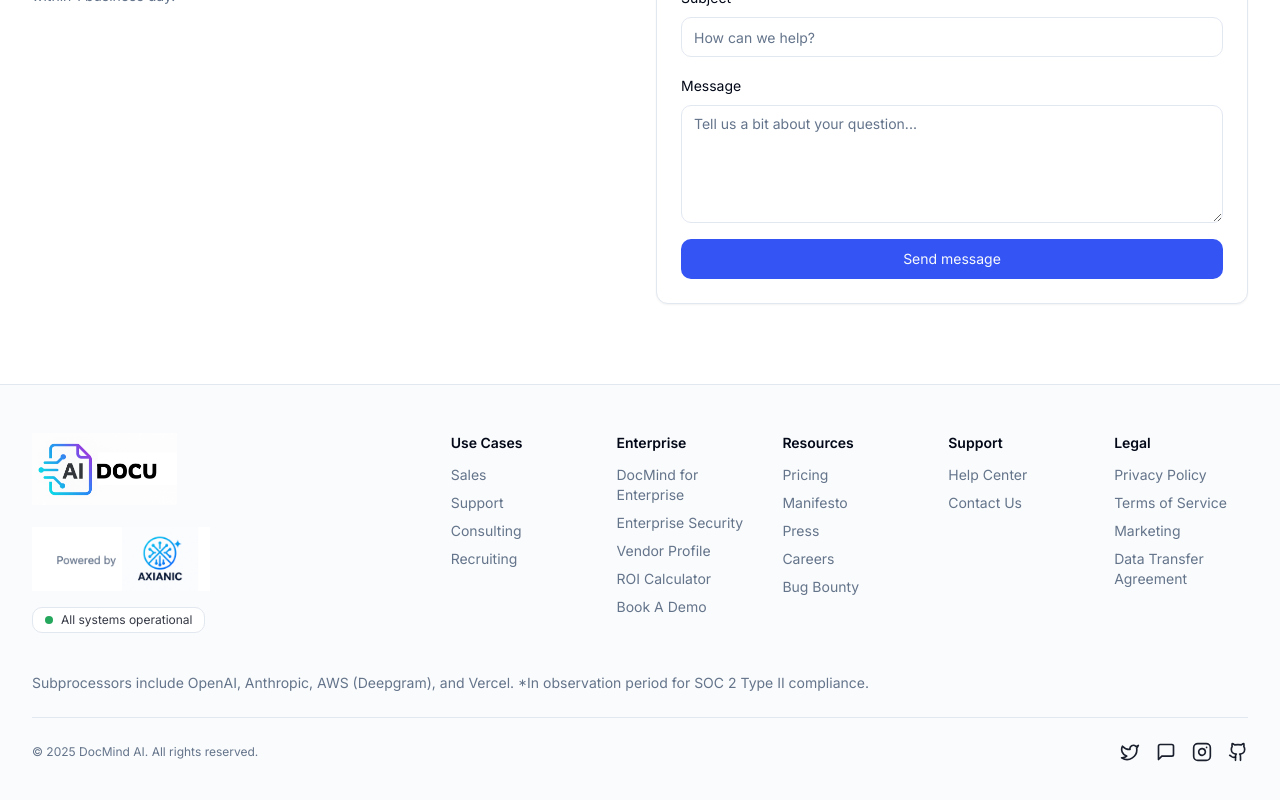
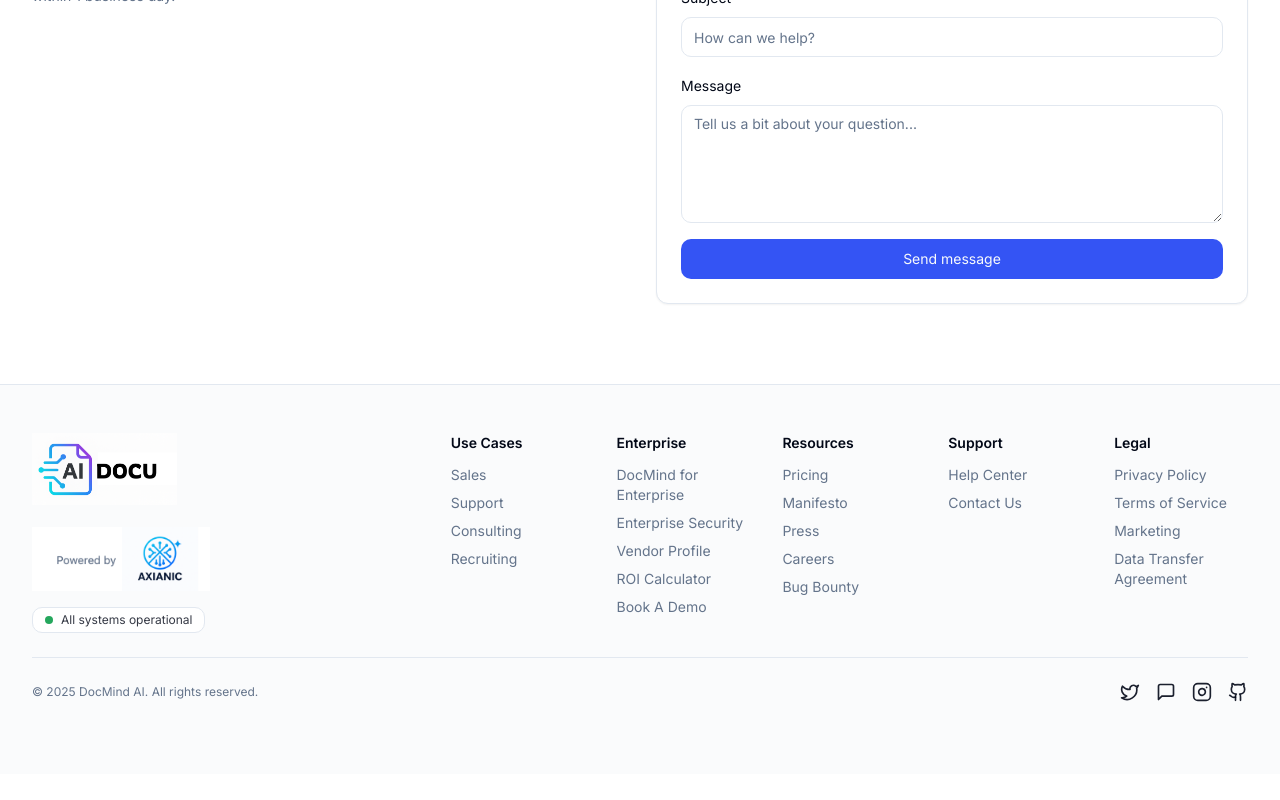
Before and after one commit to caspervdk/ai-docu, a React (Vite) app: page / in a window 1280 px wide. Shown: the part 3410-4210 px from the top of the page. After the commit the page ends 4184 px from the top, so only its background shows below. Built offline with nearby package versions, Linux system fonts and the light colour scheme.

Commit message:
Remove subprocessors text
Removed the text about subprocessors from the footer.
-edited src/components/Footer.tsx

```diff
--- a/src/components/Footer.tsx
+++ b/src/components/Footer.tsx
@@ -280,10 +280,6 @@ export default function Footer() {
           </nav>
         </div>
 
-        {/* Subprocessors note */}
-        <div className="mt-10 text-sm text-muted-foreground">
-          Subprocessors include OpenAI, Anthropic, AWS (Deepgram), and Vercel. *In observation period for SOC 2 Type II compliance.
-        </div>
 
         <div className="mt-6 border-t" />
 
```
